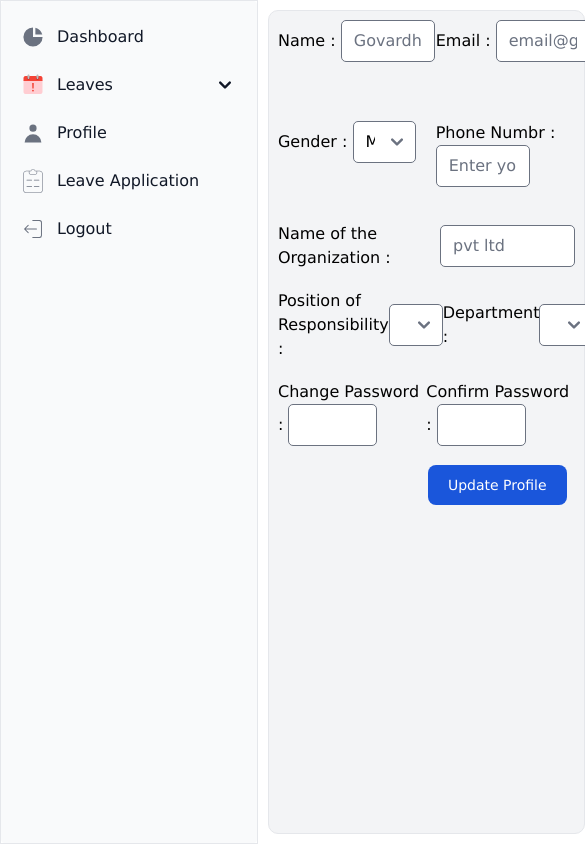
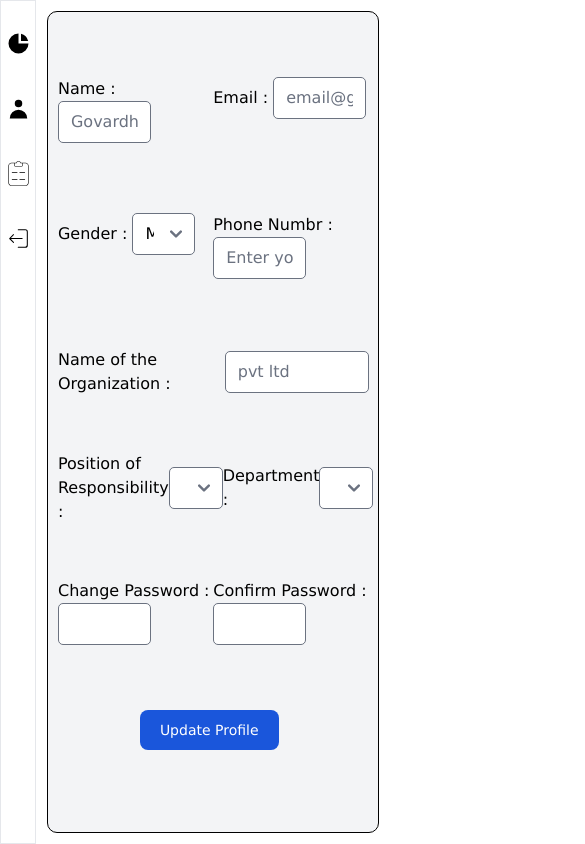
Before and after one commit to govardhan-26/Leave-Management-System, a React (Vite) app in the folder client/: page /profile in a window 390 px wide. Shown: the whole page, 585 px wide, since content can reach past the window. Built offline with nearby package versions, Linux system fonts and the light colour scheme.

Commit message:
frontend changes

```diff
--- a/client/src/components/Login/Login.jsx
+++ b/client/src/components/Login/Login.jsx
@@ -1,14 +1,32 @@
 import React, { useState } from "react";
-import { Link } from 'react-router-dom';
+import { Link,  useNavigate } from 'react-router-dom';
 
 const Login = () => {
     const [email, setEmail] = useState("");
     const [password, setPassword] = useState("");
 
-    const submithandler = (e) =>{
-        e.preventDefault();
-        console.log(email)
-        console.log(password)
+    const Navigate = useNavigate();
+
+    const submithandler = async (e) =>{
+        try{
+            const response = await fetch("http://localhost:8080/api/v1/Auth/LoginUser",
+        {
+            method : "POST",
+            headers : { "Content-Type" : "application/json" },
+            body : JSON.stringify({Email : email, Password : password})
+        });
+        if (!response.ok) {
+            throw new Error("Failed to submit request");
+        }
+        else{
+            Navigate("/");
+        }
+
+        }
+        catch(error){
+            console.error("Error Logging in", error);
+        }
+
     }
     return(
         <section className="bg-gray-50 dark:bg-gray-900">
--- a/client/src/components/Profile.jsx
+++ b/client/src/components/Profile.jsx
@@ -1,58 +1,88 @@
-import React from 'react'
-import SidebarComponent from './SidebarComponent'
-
+import React from "react";
+import SidebarComponent from "./SidebarComponent";
 
 const Profile = () => {
-  const submitHandler = () =>{
+  const submitHandler = () => {
     console.log("Hello");
-  }
+  };
   return (
-    <div className='flex'>
-        <SidebarComponent/>
-        <div className='flex w-[100%]'>
-          <form  className='flex flex-col border rounded-[10px] m-[3%] w-[100%] bg-gray-100'>
-            <div className='m-[3%] w-[100%] flex  h-[10%]'>
-              <div className='w-[100%] '>
+    <div className="flex h-screen w-screen">
+      <SidebarComponent />
+      <div className="flex w-[100%]">
+        <form className="flex flex-col border rounded-[10px] m-[3%] w-[100%] border-black bg-gray-100 ">
+          <div className="m-[3%] h-[100%] flex flex-col  items-center justify-evenly ">
+            <div className=" w-[100%] flex  h-[10%] ">
+              <div className="w-[100%] ">
                 <label htmlFor="Name">Name : </label>
-                <input type="text" className='rounded-[5px] w-[60%]' placeholder='Govardhan Rao Naidu'/>
+                <input
+                  type="text"
+                  className="rounded-[5px] w-[60%]"
+                  placeholder="Govardhan Rao Naidu"
+                />
               </div>
-              <div className='w-[100%] '>
+              <div className="w-[100%] ">
                 <label htmlFor="email">Email : </label>
-                <input type="text" className='rounded-[5px] w-[60%]' placeholder='email@gmailcom'/>
+                <input
+                  type="text"
+                  className="rounded-[5px] w-[60%]"
+                  placeholder="email@gmailcom"
+                />
               </div>
             </div>
-            <div className='m-[3%] w-[100%] flex  h-[10%]'>
-              <div className='w-[100%] '>
+            <div className=" w-[100%] flex  h-[10%] ">
+              <div className="w-[100%] ">
                 <label htmlFor="Name">Gender : </label>
-                <select id="Gender" name="Gender" className='rounded-[5px] w-[40%]'>
+                <select
+                  id="Gender"
+                  name="Gender"
+                  className="rounded-[5px] w-[40%]"
+                >
                   <option value="Male">Male</option>
                   <option value="Female">Female</option>
                   <option value="Others">Others</option>
                   <option value="Prefer Not to Say">Prefer Not to say</option>
                 </select>
               </div>
-              <div className='w-[100%] '>
+              <div className="w-[100%] ">
                 <label htmlFor="Phone Number">Phone Numbr : </label>
-                <input type="tel" className='rounded-[5px] w-[60%]' placeholder='Enter your Mobile Number'/>
+                <input
+                  type="tel"
+                  className="rounded-[5px] w-[60%]"
+                  placeholder="Enter your Mobile Number"
+                />
               </div>
             </div>
-            <div className='flex m-[3%] items-center'>
-                <label htmlFor="org">Name of the Organization : &nbsp;</label>
-                <input type="text" className='rounded-[5px] w-[60%]' placeholder='pvt ltd'/>
+            <div className="flex  w-[100%] items-center">
+              <label htmlFor="org">Name of the Organization : &nbsp;</label>
+              <input
+                type="text"
+                className="rounded-[5px] w-[60%]"
+                placeholder="pvt ltd"
+              />
             </div>
-            <div className='flex m-[3%] items-center'>
-              <div className='flex w-[100%] items-center'>
-                <label htmlFor="responsibility">Position of Responsibility : &nbsp;</label>
-                <select id="positions" name="positions" className='rounded-[5px] w-[40%]'>
+            <div className="flex  w-[100%] items-center">
+              <div className="flex w-[100%] items-center">
+                <label htmlFor="responsibility">
+                  Position of Responsibility : &nbsp;
+                </label>
+                <select
+                  id="positions"
+                  name="positions"
+                  className="rounded-[5px] w-[40%]"
+                >
                   <option value="Employee">Employee</option>
                   <option value="Supervisor">Supervisor</option>
                   <option value="Manager">Manager</option>
                   <option value="Director">Director</option>
                 </select>
               </div>
-              <div className='flex w-[100%] items-center'>
+              <div className="flex w-[100%]  w-[100%] items-center">
                 <label htmlFor="responsibility">Department : &nbsp;</label>
-                <select id="positions" name="positions" className='rounded-[5px] w-[60%]'>
+                <select
+                  id="positions"
+                  name="positions"
+                  className="rounded-[5px] w-[60%]"
+                >
                   <option value="HR">HR</option>
                   <option value="Technical">Technical</option>
                   <option value="Finance">Finance</option>
@@ -62,23 +92,30 @@ const Profile = () => {
                 </select>
               </div>
             </div>
-            <div className='flex m-[3%]'>
-              <div className='w-[100%] '>
+            <div className="flex  w-[100%]">
+              <div className="w-[100%] ">
                 <label htmlFor="Name">Change Password : </label>
-                <input type="password" className='rounded-[5px] w-[60%]' />
+                <input type="password" className="rounded-[5px] w-[60%]" />
               </div>
-              <div className='w-[100%] '>
+              <div className="w-[100%] ">
                 <label htmlFor="email">Confirm Password : </label>
-                <input type="password" className='rounded-[5px] w-[60%]' />
+                <input type="password" className="rounded-[5px] w-[60%]" />
               </div>
             </div>
-            <div className='flex m-[3%] justify-end'>
-              <button type="button" onClick={submitHandler} class="text-white bg-blue-700 hover:bg-blue-800 focus:ring-4 focus:ring-blue-300 font-medium rounded-lg text-sm px-5 py-2.5 me-2 mb-2   focus:outline-none ">Update Profile</button>
+            <div className="flex m-[3%] justify-end">
+              <button
+                type="button"
+                onClick={submitHandler}
+                className="text-white bg-blue-700 hover:bg-blue-800 focus:ring-4 focus:ring-blue-300 font-medium rounded-lg text-sm px-5 py-2.5 me-2 mb-2   focus:outline-none "
+              >
+                Update Profile
+              </button>
             </div>
-          </form>
-        </div>
+          </div>
+        </form>
+      </div>
     </div>
-  )
-}
+  );
+};
 
-export default Profile
+export default Profile;
--- a/client/src/components/SidebarComponent.jsx
+++ b/client/src/components/SidebarComponent.jsx
@@ -8,8 +8,14 @@ import { CiLogout } from "react-icons/ci";
 
 const SidebarComponent = () => {
   return (
-    <div className='flex h-[100vh] w-[fit-content] items-center border border-solid border-grey-500'>
-    <Sidebar aria-label="Sidebar with multi-level dropdown example">
+    <div className='md:flex h-[100vh] md:w-[fit-content] items-center border border-solid border-grey-500 w-[40px]  '>
+      <div className='md:hidden flex flex-col space-y-10 mt-[30px] ml-[5px]'>
+          <HiChartPie size={25}/>
+          <HiUser size={25}/>
+          <SiReacthookform size={25}/>
+          <CiLogout size={25}/>
+      </div>
+    <Sidebar className='md:block hidden'>
       <Sidebar.Items>
         <Sidebar.ItemGroup>
           <Sidebar.Item href="/dashboard" icon={HiChartPie}>
--- a/client/src/main.jsx
+++ b/client/src/main.jsx
@@ -17,6 +17,7 @@ import Leavelist from './components/Admin/Leavelist.jsx'
 import CreateEmp from './components/Admin/CreateEmp.jsx'
 import Emplist from './components/Admin/Emplist.jsx'
 import AdminDashboard from './components/Admin/AdminDashboard.jsx'
+import ModifyEmp from './components/Admin/ModifyEmp.jsx'
 
 
 
@@ -41,7 +42,7 @@ ReactDOM.createRoot(document.getElementById('root')).render(
             <Route path='/admin/Leavetypelist' element={<Leavelist/>} />
             <Route path='/admin/Employee' element={<CreateEmp/>} />
             <Route path='/admin/Employeelist' element={<Emplist/>} />
-
+            <Route path = '/ModifyEmp/:id' element = { <ModifyEmp/> }/>
 
 
           </Routes>
```
Also changed, not shown: client/src/components/Admin/Emplist.jsx (+28 -29 lines), client/src/components/Admin/ModifyEmp.jsx (+54 -24 lines), client/src/components/Admin/Store/atoms.js (added).
